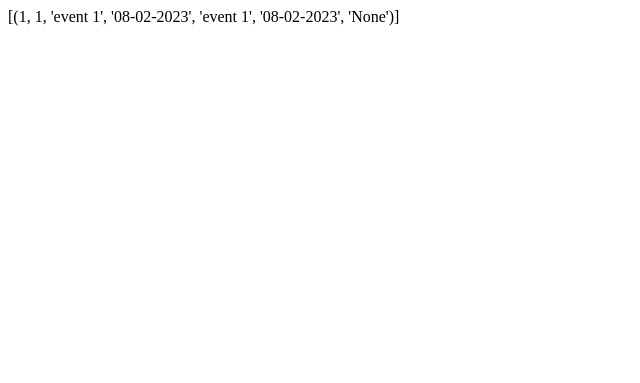
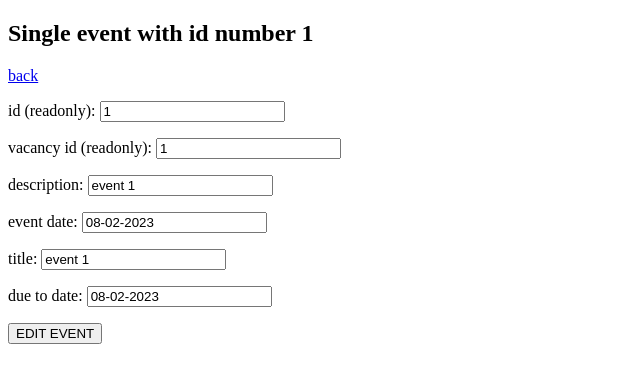
Before and after one commit to N1ghtRun/Vacancy_Manager, a Flask app: page /vacancy/1/events/1/ in a window 1280 px wide. Shown: the top 383 px of the page, without its empty margins (0-640 px from the left). Run offline with Flask 2, Linux system fonts and the light colour scheme; data comes from the database, SQL or seed files in the repository; both versions use the stored data as it was after the commit.

Commit message:
Homework 4

```diff
--- a/app.py
+++ b/app.py
@@ -2,6 +2,8 @@ from flask import Flask, request, render_template
 import db_processing
 
 app = Flask(__name__)
+
+user_id = 1
 
 
 @app.route('/', methods=['GET'])
@@ -17,7 +19,7 @@ def all_vacancies():
         description = request.form.get('description')
         contacts_ids = request.form.get('contacts_ids')
         comment = request.form.get('comment')
-        vacancy_data = {'user_id': 1,
+        vacancy_data = {'user_id': user_id,
                         'creation_date': '07.02.2023',
                         'position_name': position_name,
                         'company': company,
@@ -25,16 +27,30 @@ def all_vacancies():
                         'contacts_ids': contacts_ids,
                         'comment': comment,
                         }
-        db_processing.insert_info('vacancy', vacancy_data)
+        with db_processing.DB() as db:
+            db.insert('vacancy', vacancy_data)
 
-    result = db_processing.select_info("SELECT * FROM vacancy")
-    return render_template('vacancy_add.html', vacancies=result)
+    with db_processing.DB() as db:
+        result = db.query(f"SELECT * FROM vacancy WHERE user_id == {user_id}")
+        return render_template('vacancy_add.html', vacancies=result)
 
 
-@app.route('/vacancy/<int:vacancy_id>/', methods=['GET', 'PUT', 'DELETE'])
+@app.route('/vacancy/<int:vacancy_id>/', methods=['GET', 'POST'])
 def vacancy_single(vacancy_id):
-    result = db_processing.select_info(f"SELECT * FROM vacancy WHERE id == {vacancy_id}")
-    return render_template('single.html', object=result)
+    if request.method == 'POST':
+        position_name = request.form.get('position_name')
+        company = request.form.get('company')
+        description = request.form.get('description')
+        contacts_ids = request.form.get('contacts_ids')
+        comment = request.form.get('comment')
+        with db_processing.DB() as db:
+            db.update(f"UPDATE vacancy SET position_name = '{position_name}', company = '{company}', "
+                      f"description = '{description}', contacts_ids = '{contacts_ids}', comment = '{comment}' "
+                      f"WHERE id == {vacancy_id}")
+
+    with db_processing.DB(rows_check=True) as db:
+        result = db.query(f"SELECT * FROM vacancy WHERE id == {vacancy_id}")
+        return render_template('vacancy_single.html', object=result[0])
 
 
 @app.route('/vacancy/<int:vacancy_id>/events/', methods=['GET', 'POST'])
@@ -52,16 +68,29 @@ def vacancy_events(vacancy_id):
             'due_to_date': due_to_date,
             'status': 0,
         }
-        db_processing.insert_info('event', event_data)
+        with db_processing.DB() as db:
+            db.insert('event', event_data)
 
-    result = db_processing.select_info(f"SELECT * FROM event WHERE vacancy_id == {vacancy_id}")
-    return render_template('event_add.html', events=result, vacancy_id=vacancy_id)
+    with db_processing.DB() as db:
+        result = db.query(f"SELECT * FROM event WHERE vacancy_id == {vacancy_id}")
+        return render_template('event_add.html', events=result, vacancy_id=vacancy_id)
 
 
-@app.route('/vacancy/<int:vacancy_id>/events/<int:event_id>/', methods=['GET', 'PUT', 'DELETE'])
+@app.route('/vacancy/<int:vacancy_id>/events/<int:event_id>/', methods=['GET', 'POST'])
 def vacancy_event_single(vacancy_id, event_id):
-    result = db_processing.select_info(f"SELECT * FROM event WHERE id == {event_id}")
-    return render_template('single.html', object=result)
+    if request.method == 'POST':
+        description = request.form.get('description')
+        event_date = request.form.get('event_date')
+        title = request.form.get('title')
+        due_to_date = request.form.get('due_to_date')
+        status = request.form.get('status')
+        with db_processing.DB() as db:
+            db.update(f"UPDATE event SET description = '{description}', event_date = '{event_date}',"
+                      f"title = '{title}', due_to_date = '{due_to_date}', status = '{status}' WHERE id == {event_id}")
+
+    with db_processing.DB(rows_check=True) as db:
+        result = db.query(f"SELECT * FROM event WHERE id == {event_id}")
+        return render_template('event_single.html', object=result[0])
 
 
 @app.route('/vacancy/<id>/history', methods=['GET'])
--- a/db_processing.py
+++ b/db_processing.py
@@ -1,4 +1,38 @@
 import sqlite3
+
+
+class DB:
+
+    def __init__(self, rows_check=False):
+        self.rows_check = rows_check
+        print(rows_check)
+
+    def __enter__(self):
+        self.conn = sqlite3.connect('vacancy.db')
+        if self.rows_check:
+            self.conn.row_factory = sqlite3.Row
+        self.c = self.conn.cursor()
+        return self
+
+    def query(self, qry):
+        self.c.execute(qry)
+        result = self.c.fetchall()
+        return result
+
+    def update(self, qry):
+        self.c.execute(qry)
+        self.conn.commit()
+
+    def insert(self, table_name, data):
+        columns = ', '.join(data.keys())
+        placeholders = ':' + ', :'.join(data.keys())
+        query = 'INSERT INTO %s (%s) VALUES (%s)' % (table_name, columns, placeholders)
+        self.c.execute(query, data)
+        self.conn.commit()
+
+    def __exit__(self, exc_type, exc_val, exc_tb):
+        self.c.close()
+        self.conn.close()
 
 
 def select_info(query):
--- a/templates/event_add.html
+++ b/templates/event_add.html
@@ -13,10 +13,12 @@
     <input type="text" name="due_to_date" placeholder="due to date">
     <input type="submit" value="Add Event">
 </form>
-</br>
+<br/>
+<a href="../">back</a>
+<br/>
 <div>
     {% for event in events %}
-    {{ event }}
+    <a href="{{ event.0 }}">{{ event }}</a>
     </br>
     {% endfor %}
 </div>
--- /dev/null
+++ b/templates/event_single.html
@@ -0,0 +1,22 @@
+<!DOCTYPE html>
+<html lang="en">
+<head>
+    <meta charset="UTF-8">
+    <title>Single event with id number {{ object.id }}</title>
+</head>
+<body>
+
+<h2>Single event with id number {{ object.id }}</h2>
+<a href="../">back</a>
+<form action="/vacancy/{{object.vacancy_id}}/events/{{ object.id }}/" method="POST">
+    <p>id (readonly):           <input type="text" name="id" value="{{ object.id }}" readonly></p>
+    <p>vacancy id (readonly):   <input type="text" name="vacancy_id" value="{{ object.vacancy_id }}" readonly></p>
+    <p>description:             <input type="text" name="description" value="{{ object.description }}"></p>
+    <p>event date:              <input type="text" name="event_date" value="{{ object.event_date }}"></p>
+    <p>title:                   <input type="text" name="title" value="{{ object.title }}"></p>
+    <p>due to date:             <input type="text" name="due_to_date" value="{{ object.due_to_date }}"></p>
+    <input type="submit" value="EDIT EVENT">
+</form>
+
+</body>
+</html>
--- a/templates/single.html
+++ /dev/null
@@ -1,12 +0,0 @@
-<!DOCTYPE html>
-<html lang="en">
-<head>
-    <meta charset="UTF-8">
-    <title>Single Vacancy Page</title>
-</head>
-<body>
-
-{{ object }}
-
-</body>
-</html>
```
Also changed, not shown: templates/vacancy_add.html (+5 -2 lines), templates/vacancy_single.html (added, +27 -0 lines), vacancy.db.
